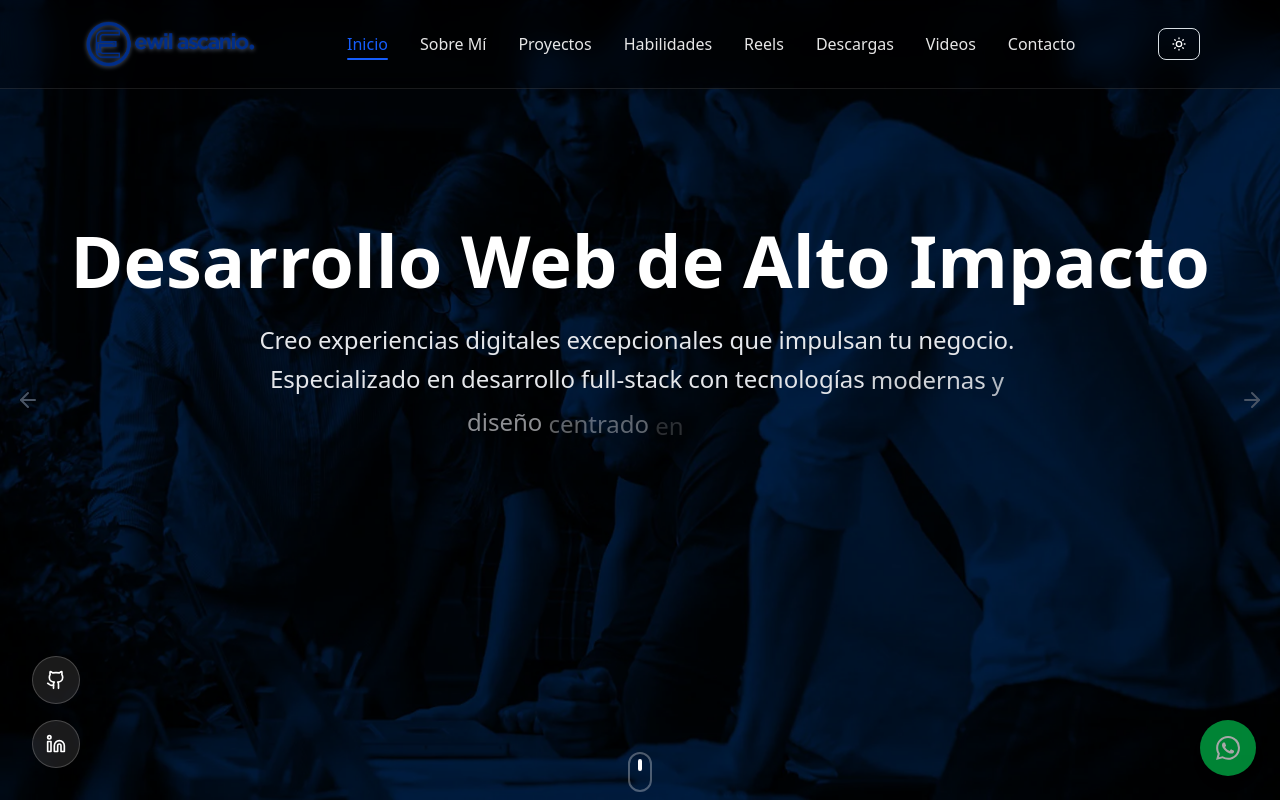
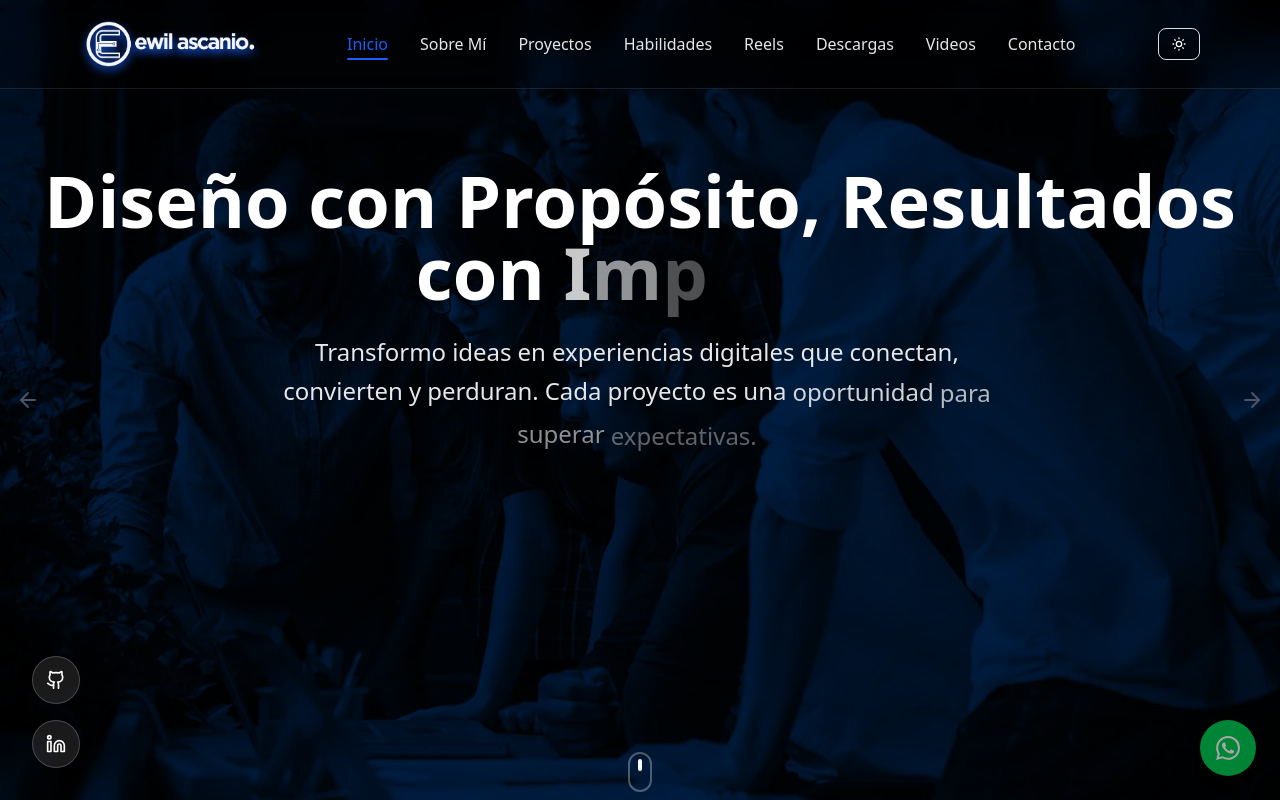
Before and after one commit to EwilAscanio/ewilportafolio, a React (Vite) app: page / in a window 1280 px wide. Shown: the top 800 px of the page. Built offline with nearby package versions, Linux system fonts and the light colour scheme.

Commit message:
Cambio de Logo en el Navbar

```diff
--- a/components/HeroSection.jsx
+++ b/components/HeroSection.jsx
@@ -14,24 +14,18 @@ const HeroSection = () => {
   const slides = [
     {
       image: '/slide1.webp',
-      title: 'Desarrollador Frontend',
-      subtitle: 'Especializado en React, JavaScript y tecnologías modernas. Transformo ideas en aplicaciones web innovadoras y funcionales que impulsan el éxito de tu negocio.',
-      cta: 'Ver Proyectos',
-      ctaLink: '#proyectos',
+      title: 'Innovación Visual al Servicio de tu Marca',
+      subtitle: 'Estrategias creativas y ejecución impecable para posicionar tu negocio en la era digital. Porque lo visual no es decoración, es comunicación.',
     },
     {
       image: '/slide2.webp',
-      title: 'Desarrollo Web de Alto Impacto',
-      subtitle: 'Creo experiencias digitales excepcionales que impulsan tu negocio. Especializado en desarrollo full-stack con tecnologías modernas y diseño centrado en el usuario.',
-      cta: 'Contactar',
-      ctaLink: '#contacto',
+      title: 'Diseño con Propósito, Resultados con Impacto',
+      subtitle: 'Transformo ideas en experiencias digitales que conectan, convierten y perduran. Cada proyecto es una oportunidad para superar expectativas.',
     },
     {
       image: '/hero-bg.jpg',
-      title: 'Agencia de desarrollo Web',
-      subtitle: 'Creando experiencias digitales extraordinarias con código limpio, diseño elegante y tecnologías de vanguardia.',
-      cta: 'Saber Más',
-      ctaLink: '#sobre-mi',
+      title: 'Tu Visión, Mi Compromiso Profesional',
+      subtitle: 'Colaboro contigo para construir soluciones a medida: diseño, desarrollo y estrategia unidos en un solo objetivo — tu éxito',
     },
   ]
 
@@ -121,6 +115,8 @@ const HeroSection = () => {
               </span>
             ))}
           </p>
+         <br></br>
+         <br></br>
 
           <div className={`flex flex-col sm:flex-row gap-4 justify-center items-center mb-12 reveal-bounce ${buttonsVisible ? 'visible' : ''}`}>
             <button
--- a/components/navbar.jsx
+++ b/components/navbar.jsx
@@ -55,7 +55,7 @@ export function Navbar() {
             isScrolled ? "scale-95" : "scale-100"
           }`}
         >
-          <img src="../public/logo2.png" alt="" className=" h-14 w-auto object-cover drop-shadow-gray-600 drop-shadow-sm" />
+          <img src="/LogoBlank.png" alt="" className=" h-14 w-auto object-cover drop-shadow-blue-600 drop-shadow-lg" />
 
         </div>
 
```
Also changed, not shown: public/LogoBlank.png (added).
